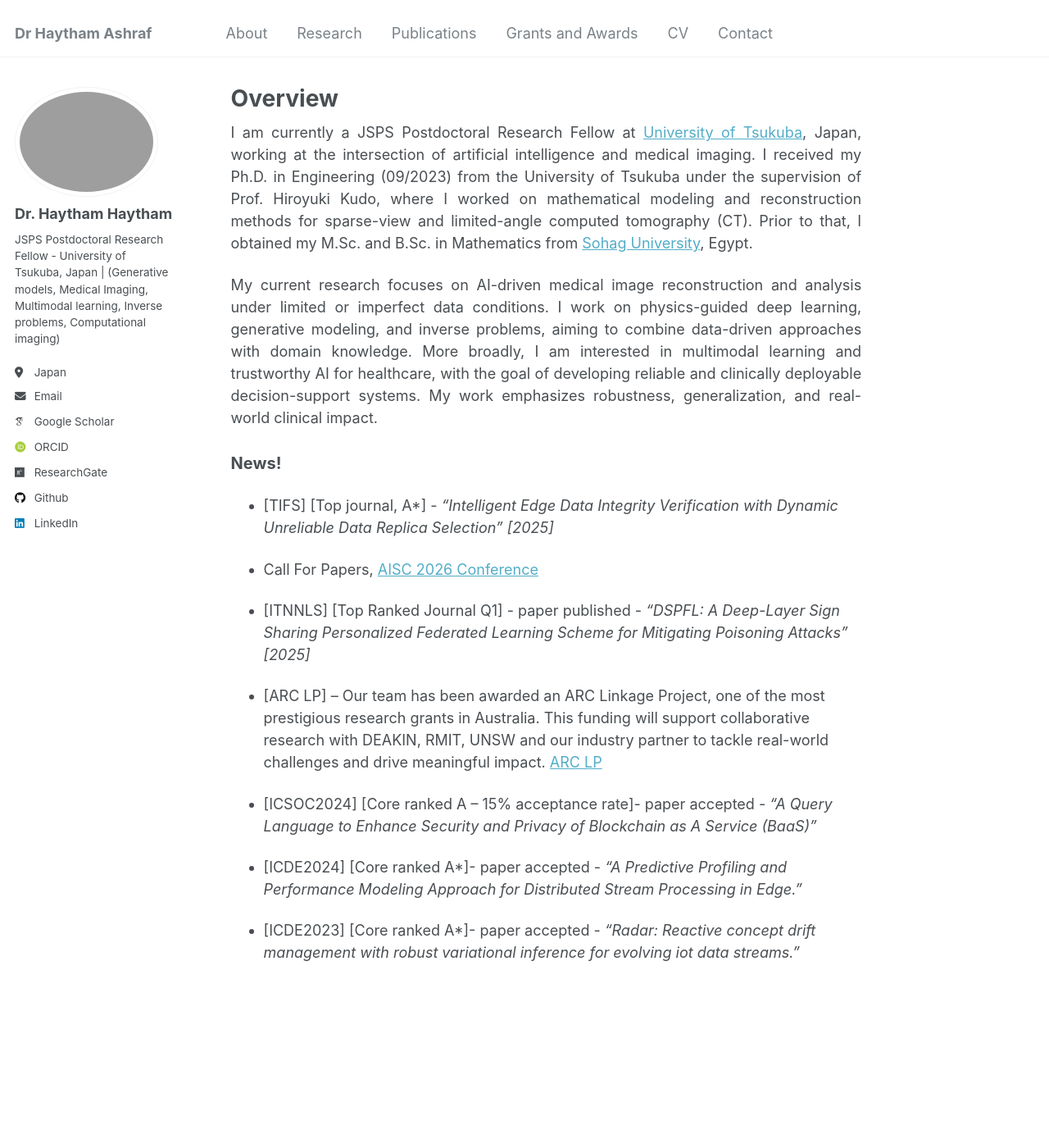
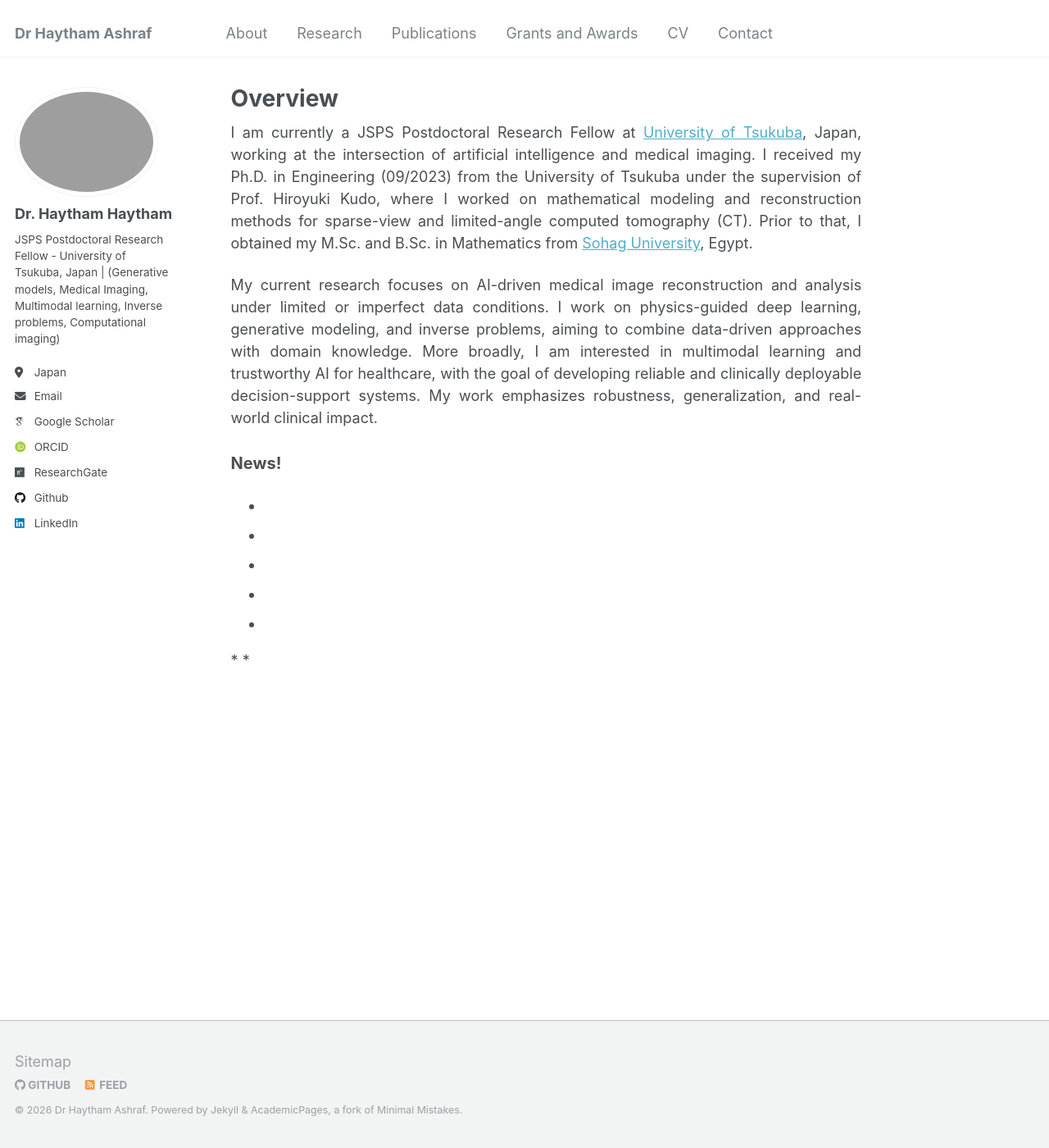
Before and after one commit to Haytham-ali/haytham-ashraf.github.io, a Jekyll site: the page built from _pages/about.md, in a window 1280 px wide and 1400 px high. Shown: the whole window at 82% size. Built offline with Jekyll 4.4.1, drawn with Linux system fonts in a browser that asks for light colours; some web fonts are replaced.

Commit message:
Update about.md

```diff
--- a/_pages/about.md
+++ b/_pages/about.md
@@ -19,17 +19,14 @@ My current research focuses on AI-driven medical image reconstruction and analys
 ======
 <span style=" text-align: justify;">
 
-  * [TIFS] [Top journal, A*] - <span style="font-style: italic;">"Intelligent Edge Data Integrity Verification with Dynamic Unreliable Data Replica Selection" [2025]</span>
+  *
 
-  * Call For Papers, <a href="https://sites.google.com/view/aisc2026">AISC 2026 Conference</a>
+  *
+  *
 
-  * [ITNNLS] [Top Ranked Journal Q1] - paper published - <span style="font-style: italic;">"DSPFL: A Deep-Layer Sign Sharing Personalized Federated Learning Scheme for Mitigating Poisoning Attacks" [2025]</span>
+  *
 
-  * [ARC LP] -- Our team has been awarded an ARC Linkage Project, one of the most prestigious research grants in Australia. This funding will support collaborative research with DEAKIN, RMIT, UNSW and our industry partner to tackle real-world challenges and drive meaningful impact.
-    <a href= "https://rms.arc.gov.au/RMS/Report/Download/Report/a3f6be6e-33f7-4fb5-98a6-7526aaa184cf/277">ARC LP</a>
+  *
 
-  * [ICSOC2024] [Core ranked A -- 15% acceptance rate]- paper accepted - <span style="font-style: italic;">"A Query Language to Enhance Security and Privacy of Blockchain as A Service (BaaS)"</span>
-
-  * [ICDE2024] [Core ranked A*]- paper accepted - <span style="font-style: italic;"> "A Predictive Profiling and Performance Modeling Approach for Distributed Stream Processing in Edge."</span>
-
-  * [ICDE2023] [Core ranked A*]- paper accepted - <span style="font-style: italic;"> "Radar: Reactive concept drift management with robust variational inference for evolving iot data streams."</span>
+  *
+  *
```
